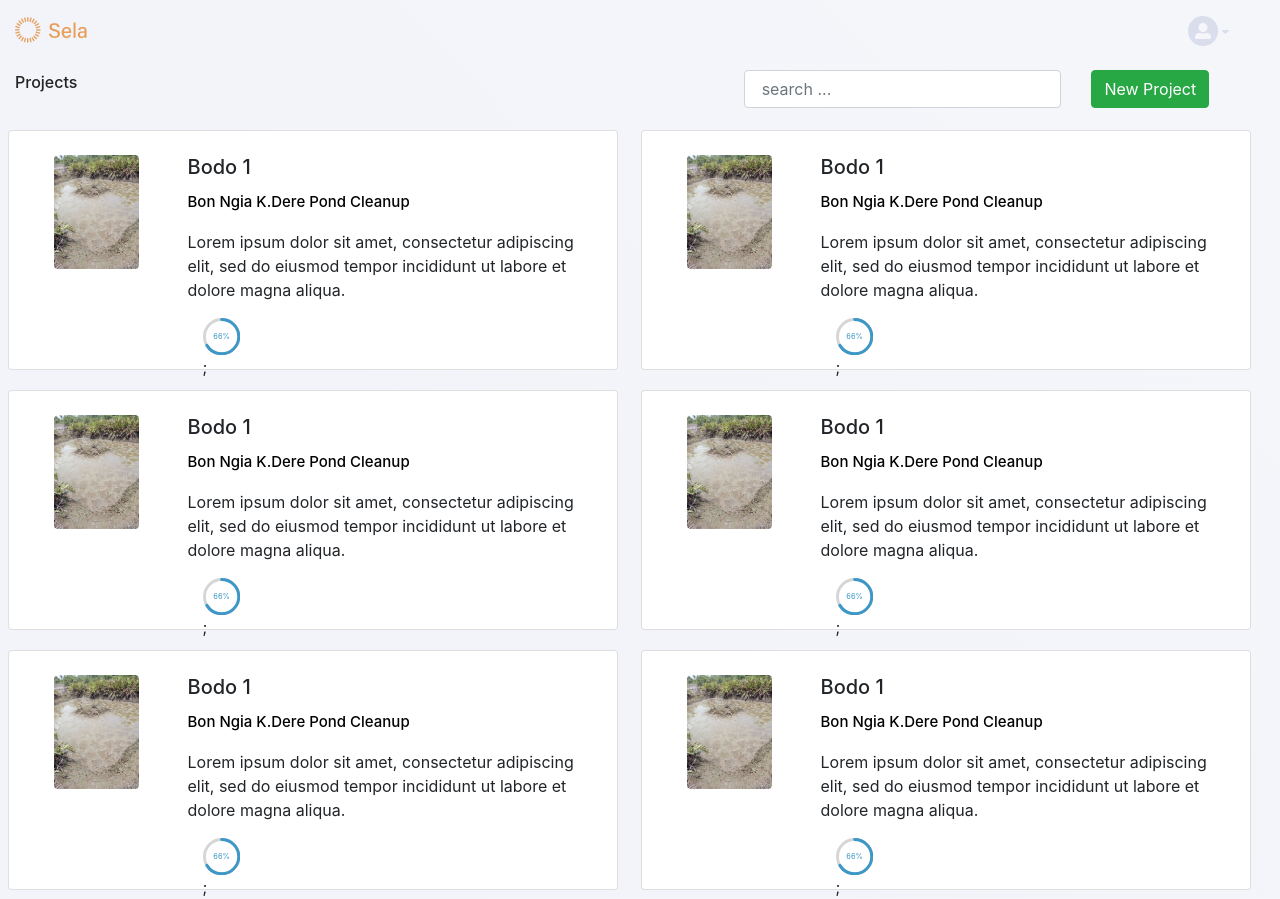
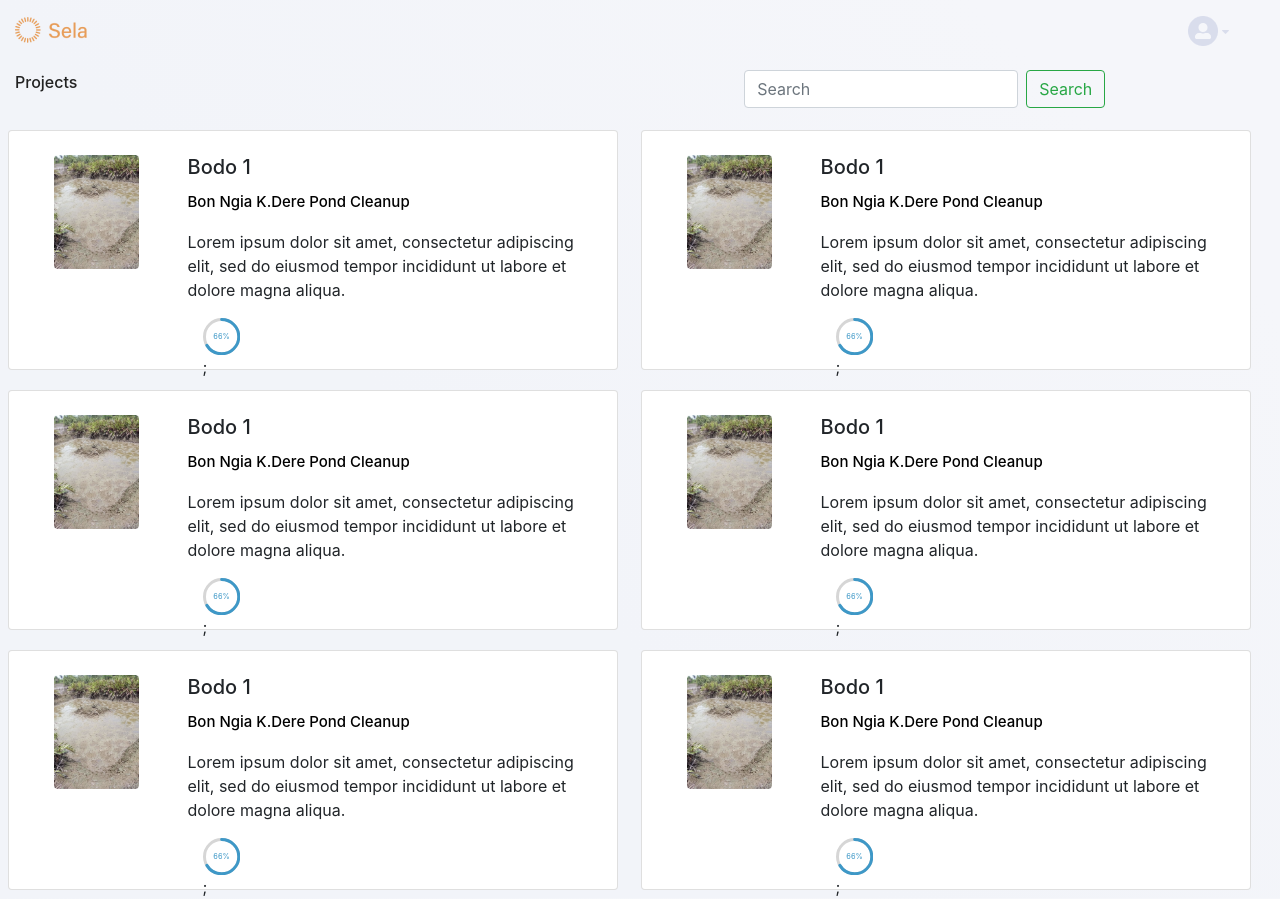
Before and after one commit to ibravoh149/frontend-playground, a React (Create React App) app: page / in a window 1280 px wide. Built offline with nearby package versions, Linux system fonts and the light colour scheme.

Commit message:
more work

```diff
--- a/src/Component/Home/InputBody.js
+++ b/src/Component/Home/InputBody.js
@@ -2,7 +2,7 @@
 
 const InputBody = () => (
   <div className="pt-4 no-gutters row">
-    <div className="col-sm-7">
+    <div className="col-md-7">
       <p
         style={{
           fontWeight: "500",
@@ -14,21 +14,12 @@
         Projects{" "}
       </p>
     </div>
-    <div className="col-sm-5 row">
-      <div className="col-sm-8">
-        <input
-          className=""
-          placeholder=" search ..."
-          type=""
-          class="form-control"
-        />
-      </div>
-      <div className="col-sm-4">
-        <button type="button" className="btn btn-success">
-          New Project
-        </button>
-      </div>
-    </div>
+    <div className="col-md-5">
+     <form className="form-inline my-2 my-lg-0">
+        <input className="form-control mr-sm-2" type="search" placeholder="Search" aria-label="Search"/>
+        <button className="btn btn-outline-success my-2 my-sm-0" type="submit">Search</button>
+        </form>
+     </div>
   </div>
 );
 
```
